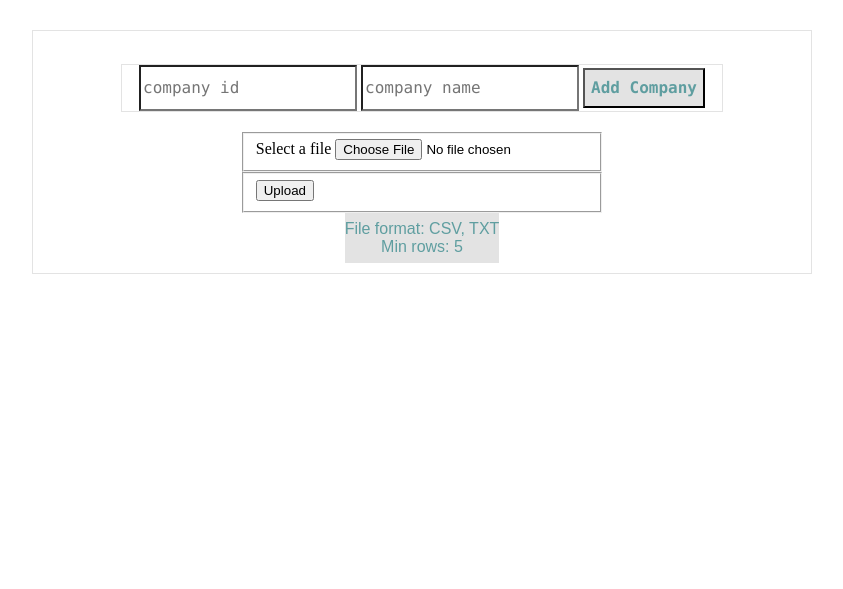
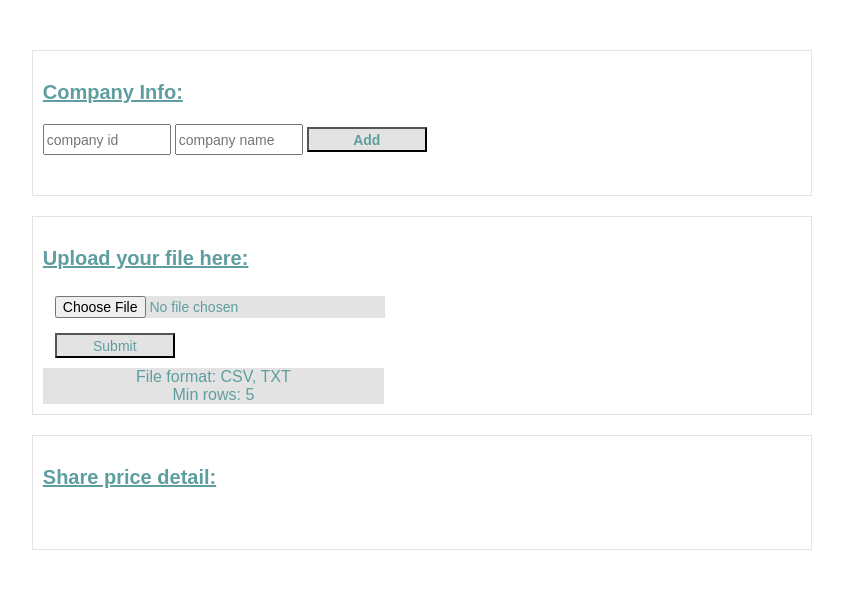
Before and after one commit to shahpalak489/fileUploadProject, a Flask app: template app/templates/home.html in a window 1280 px wide. Shown: the part 64-653 px from the top of the page, without its empty margins (218-1061 px from the left). Run offline with Flask 2, Linux system fonts and the light colour scheme; the template is opened without the code that fills it, so the values that code supplies are empty; parts of the project's set-up code (start-up, migrations or seed data) failed here and were passed over; some libraries are stand-ins or nearby versions.

Commit message:
css added

```diff
--- a/app/static/js/index.js
+++ b/app/static/js/index.js
@@ -63,7 +63,6 @@ $(document).ready(function() {
                             html += "</tr>";
                         });
                         $('#company-detail-data').html(html);
-                        // window.location.href = 'file_upload';
                     },
                     error: function(data, status, xhr) {
                         toast(xhr, true);
--- a/app/static/styles/style.css
+++ b/app/static/styles/style.css
@@ -1,13 +1,40 @@
 #header {
     font-size: 30px;
     width: 100%;
+  }
+
+  fieldset {
+    border: none;
+    margin: 0;
+  }
+
+  .set-width {
+    width: 45%;
+  }
+
+  .upload-footer {
+    display: flex;
   }
 
   .flexbox-prop {
     display: flex;
     flex-direction: column;
     justify-content: space-evenly;
-  align-items: center;
+  }
+
+  .text-style {
+    font-size: 14px;
+    font-family: Arial, Helvetica, sans-serif;
+    color: cadetblue;
+  }
+
+  .div-heading {
+    font-size: 20px;
+  }
+
+  .container-div {
+    display: flex;
+    flex-direction: column;
   }
 
   .main-div {
@@ -15,100 +42,42 @@
     width: 60%;
     border: 1px solid #e3e3e3;
     padding: 10px;
+    margin-top: 20px;
   }
 
   .add-company-container {
-  border: 1px solid #e3e3e3;
-  margin-top: 3%;
-  width: 600px;
+    width: 70%;
     height: auto;
   }
 
-.fetch-btn {
-  margin-top: 20px;
+  .inputbox-design {
+    height: 25px;
+    width: 120px;
   }
 
-.parent-div {
-  margin-top: 3%;
-  width: 400px;
-  height: auto;
+  .background-color {
+    background-color: #e3e3e3;
   }
 
-.upload-button-container {
-  border: 1px solid #e3e3e3;
+  .upload-text-container {
     display: flex;
     flex-direction: column;
-  align-items: center;
     justify-content: center;
+    background-color: #e3e3e3;
   }
 
-.upload-button-container:hover {
-  cursor: pointer;
-  background-color: #f7fafa;
-}
-
-.icon-style {
-  font-size: 30px;
-  margin-top: 10px;
-  color: cadetblue;
-}
-
-.upload-content,
-.upload-text {
+  .upload-content {
     text-align: center;
     font-size: 16px;
     font-family: Arial, Helvetica, sans-serif;
     color: cadetblue;
   }
 
-.upload-text {
-  font-size: 26px;
-  font-family: "Lucida Console", "Courier New", monospace;
-  text-align: start;
-}
-
-.upload-button {
-  width: 100%;
-}
-
-.upload-input,
-.submit-btn,
-.file-name {
-  display: none;
-}
-
-.upload-text-container {
-  display: flex;
-  height: 50px;
-  flex-direction: column;
-  justify-content: center;
-  background-color: #e3e3e3;
-}
-
-.button-container {
-  margin: 30px;
-  align-items: center;
-  justify-content: space-between;
-  display: flex;
-}
-
-.btn-design,
-.text-design {
-  height: 40px;
-  width: auto;
-  font-size: 16px;
-  background-color: #e3e3e3;
-}
-
-.text-design {
-  background-color: white;
-}
-
+  /* table stlyings */
   .table-style,
-.company-list {
+  .company-table {
     font-family: Arial, Helvetica, sans-serif;
     border-collapse: collapse;
-  width: 70%;
     margin-top: 20px;
     text-align: center;
   }
@@ -131,10 +100,20 @@
     background-color: #e3e3e3;
   }
 
-.company-list {
+  .company-table {
+    visibility: visible;
+    margin-top: 10px;
+    height: auto;
+    width: 45%;
+    max-height: 230px;
+    overflow: auto;
+  }
+
+  .detail-data {
     width: 100%;
   }
 
+  /* toast message stylings */
   .toast {
     background-color: black;
     margin-bottom: 10px;
@@ -156,7 +135,7 @@
 
   .toast-text {
     margin-left: 10px;
-  color: green
+    color: green;
   }
 
   .error {
--- a/app/templates/home.html
+++ b/app/templates/home.html
@@ -5,36 +5,59 @@
         <title>File Upload</title>
     </head>
     <body>
-        <p  id="header" class="upload-content"> Welcome to the NYSE/ICE: File upload task</p>
+        <p id="header" class="upload-content">
+            Welcome to the NYSE/ICE: File upload task
+        </p>
+        <div class="container-div">
             <div class="flexbox-prop main-div">
+                <p class="text-style div-heading">
+                    <b><u> Company Info: </u></b>
+                </p>
                 <div class="flexbox-prop add-company-container">
                     <div class="toast">
                         <i class="fas"></i>
                         <span class="toast-text"></span>
                     </div>
                     <div>
-                    <input type="text" class="text-design upload-text" id="company-id" placeholder="company id" />
-                    <input type="text" class="text-design upload-text" id="company-name" placeholder="company name" />
-                    <button class="btn-design upload-text" id="add_company"> <b>Add Company</b></button>
+                        <input type="text" class="inputbox-design text-style" id="company-id" placeholder="company id"/>
+                        <input type="text"class="inputbox-design text-style" id="company-name" placeholder="company name"/>
+                        <button class="inputbox-design background-color text-style" id="add_company">
+                            <b>Add</b>
+                        </button>
                     </div>
                 </div>
+                <div class="flexbox-prop company-table">
                     <table class="table-style" id="company-list"> </table>
+                </div>
+            </div>
+            <div class="flexbox-prop main-div">
+                <p class="text-style div-heading">
+                    <b><u> Upload your file here: </u></b>
+                </p>
                 <form id="upload-file" method="post" enctype="multipart/form-data">
                     <fieldset>
-                    <label for="file">Select a file</label>
-                    <input name="file" type="file">
+                        <label for="file"></label>
+                        <input name="file" type="file" class="background-color text-style set-width"/>
                     </fieldset>
                     <fieldset>
-                    <button id="upload-file-btn" type="button">Upload</button>
+                        <button id="upload-file-btn" class="inputbox-design background-color text-style" type="button" > Submit </button>
                     </fieldset>
                 </form>
-            <div class="upload-text-container">
+                <div class="upload-text-container set-width">
                     <span class="upload-content">File format: CSV, TXT</span>
                     <span class="upload-content">Min rows: 5</span>
                 </div>
             </div>
-        <table class="table-style company-list" id="company-detail-data"></table>
-        <script src="https://kit.fontawesome.com/d5a054cd54.js" crossorigin="anonymous"></script>
+            <div class="flexbox-prop main-div">
+                <p class="text-style div-heading">
+                    <b><u> Share price detail: </u></b>
+                </p>
+                <div class="flexbox-prop company-table detail-data">
+                    <table class="table-style detail-data" id="company-detail-data"> </table>
+                </div>
+            </div>
+        </div>
+        <script src="https://kit.fontawesome.com/d5a054cd54.js"crossorigin="anonymous"></script>
         <script src="https://ajax.googleapis.com/ajax/libs/jquery/3.5.1/jquery.min.js"></script>
         <script type="text/javascript" src="{{ url_for('static', filename='js/index.js') }}"></script>
     </body>
```
Also changed, not shown: app/static/styles/style_v2.css (added, +165 -0 lines), app/templates/home_v2.html (added, +41 -0 lines). Lines whose indentation alone changed are shown as unchanged.
